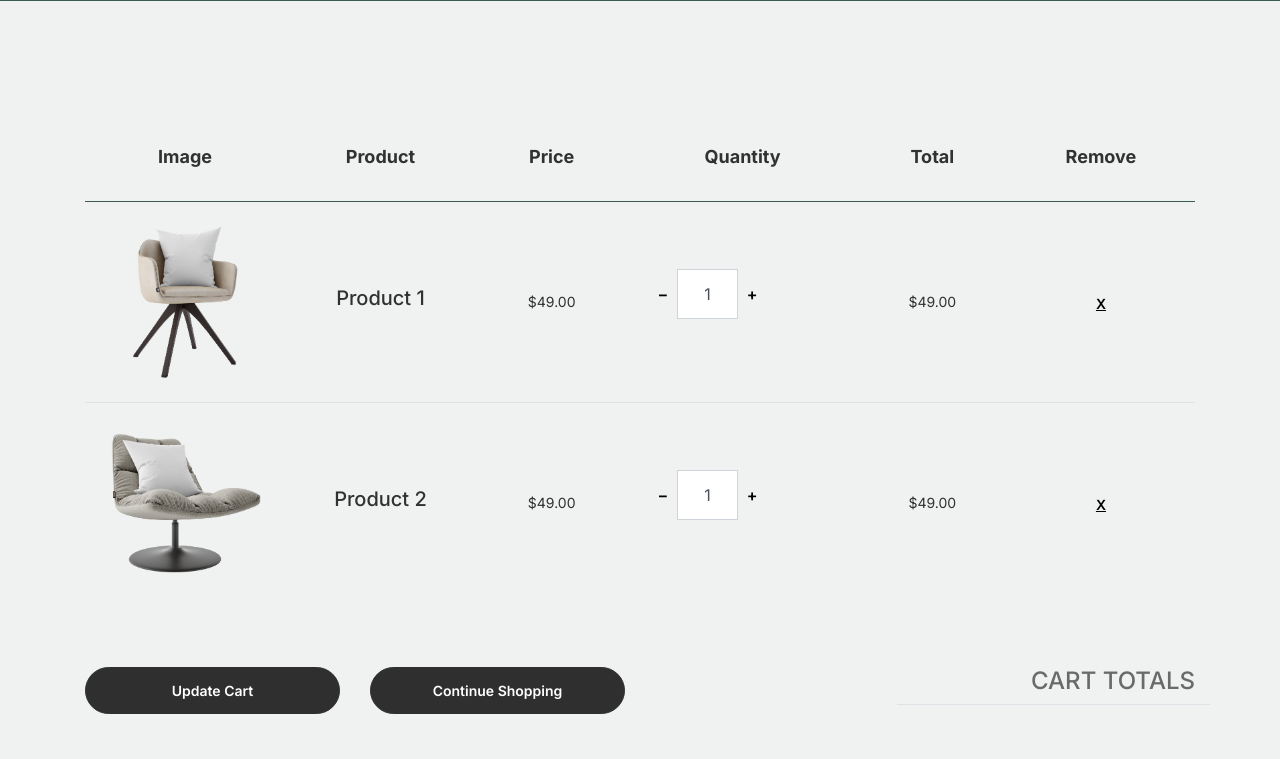
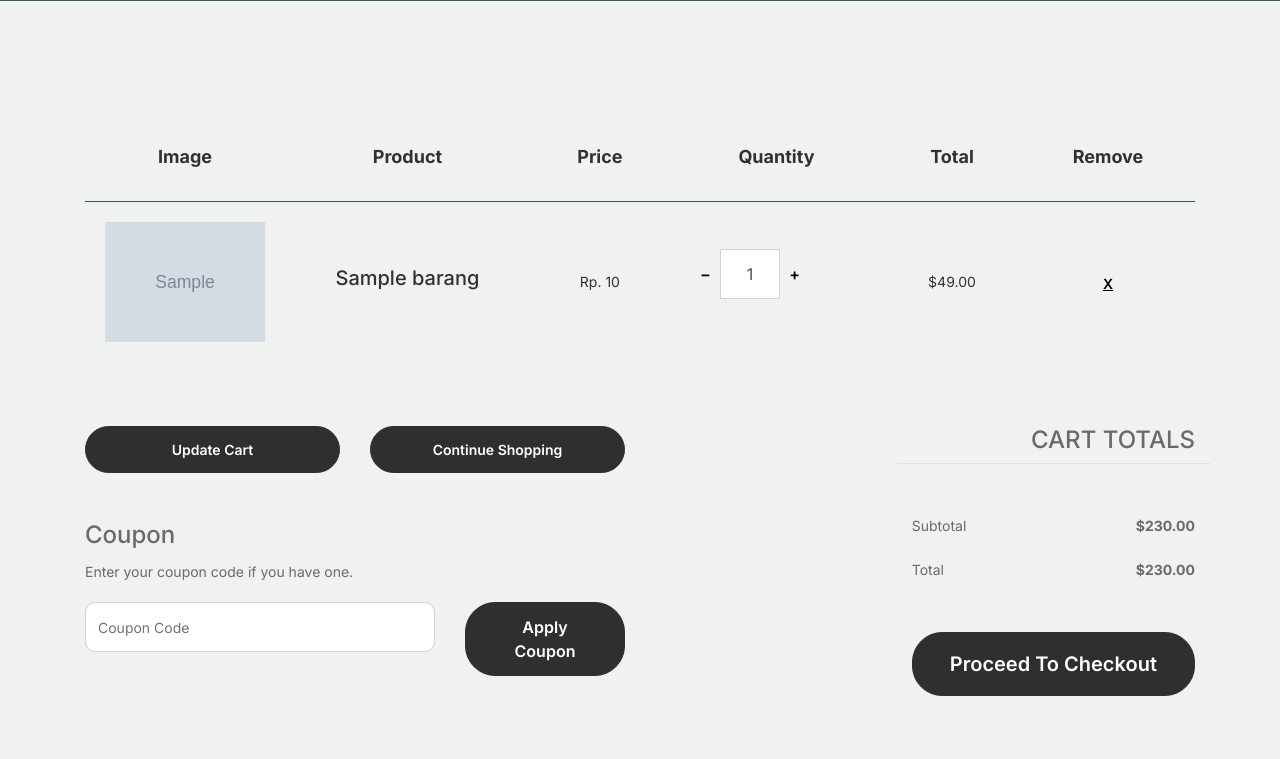
Before and after one commit to ODIOUSSNEAKER/eko-ecommerce, a PHP site: page /index.php?pg=cart in a window 1280 px wide. Shown: the part 387-1146 px from the top of the page. Run offline with PHP 8.4, Linux system fonts and the light colour scheme; the visitor is signed in with stand-in values (Sample User, id 1); tables that the repository leaves empty or names only in its code hold one stand-in row (values such as "Sample post"); grey boxes marked "Sample" are stand-in pictures; some libraries are stand-ins or nearby versions.

Commit message:
another add

```diff
--- a/content/cart.php
+++ b/content/cart.php
@@ -1,11 +1,8 @@
 <?php
 if (!isset($_SESSION['id_member'])) {
-    header("location:?pg=member&message=Upps-Harus-Register-dulu");
+    header("location:?pg=member&message=Upss-Harus-Register-Dulu");
 }
 ?>
-
-
-<!-- Start Hero Section -->
 <div class="hero">
     <div class="container">
         <div class="row justify-content-between">
@@ -30,6 +27,9 @@
             <form class="col-md-12" method="post">
                 <div class="site-blocks-table">
                     <table class="table">
+                        <?php
+                        $queryProduk = mysqli_query($koneksi, "SELECT * FROM barang ORDER BY id DESC LIMIT 3");
+                        ?>
                         <thead>
                             <tr>
                                 <th class="product-thumbnail">Image</th>
@@ -41,14 +41,15 @@
                             </tr>
                         </thead>
                         <tbody>
+                            <?php while ($rowProduk = mysqli_fetch_assoc($queryProduk)) : ?>
                                 <tr>
                                     <td class="product-thumbnail">
-                                    <img src="images/product-1.png" alt="Image" class="img-fluid">
+                                        <img src="admin/upload/<?= $rowProduk['foto'] ?>" class="img-fluid product-thumbnail">
                                     </td>
                                     <td class="product-name">
-                                    <h2 class="h5 text-black">Product 1</h2>
+                                        <h2 class="h5 text-black"><?= $rowProduk['nama_barang'] ?></h2>
                                     </td>
-                                <td>$49.00</td>
+                                    <td><?= "Rp. " . number_format($rowProduk['harga']) ?></td>
                                     <td>
                                         <div class="input-group mb-3 d-flex align-items-center quantity-container" style="max-width: 120px;">
                                             <div class="input-group-prepend">
@@ -64,30 +65,7 @@
                                     <td>$49.00</td>
                                     <td><a href="#" class="btn btn-black btn-sm">X</a></td>
                                 </tr>
-
-                            <tr>
-                                <td class="product-thumbnail">
-                                    <img src="images/product-2.png" alt="Image" class="img-fluid">
-                                </td>
-                                <td class="product-name">
-                                    <h2 class="h5 text-black">Product 2</h2>
-                                </td>
-                                <td>$49.00</td>
-                                <td>
-                                    <div class="input-group mb-3 d-flex align-items-center quantity-container" style="max-width: 120px;">
-                                        <div class="input-group-prepend">
-                                            <button class="btn btn-outline-black decrease" type="button">&minus;</button>
-                                        </div>
-                                        <input type="text" class="form-control text-center quantity-amount" value="1" placeholder="" aria-label="Example text with button addon" aria-describedby="button-addon1">
-                                        <div class="input-group-append">
-                                            <button class="btn btn-outline-black increase" type="button">&plus;</button>
-                                        </div>
-                                    </div>
-
-                                </td>
-                                <td>$49.00</td>
-                                <td><a href="#" class="btn btn-black btn-sm">X</a></td>
-                            </tr>
+                            <?php endwhile ?>
                         </tbody>
                     </table>
                 </div>
--- a/content/home.php
+++ b/content/home.php
@@ -40,7 +40,7 @@
             <?php while ($rowProduk = mysqli_fetch_assoc($queryProduk)) : ?>
                 <div class="col-12 col-md-4 col-lg-3 mb-5 mb-md-0">
                     <form action="?pg=action-cart" method="post">
-                        <button type="border-none" type="submit" class="product-item" href="?pg=cart">
+                        <button style="border:none;" class="product-item" href="?pg=cart">
                             <img src="admin/upload/<?= $rowProduk['foto'] ?>" class="img-fluid product-thumbnail">
                             <h3 class="product-title"><?= $rowProduk['nama_barang'] ?></h3>
                             <strong class="product-price"><?= "Rp. " . number_format($rowProduk['harga']) ?></strong>
```
Lines whose indentation alone changed are shown as unchanged.
